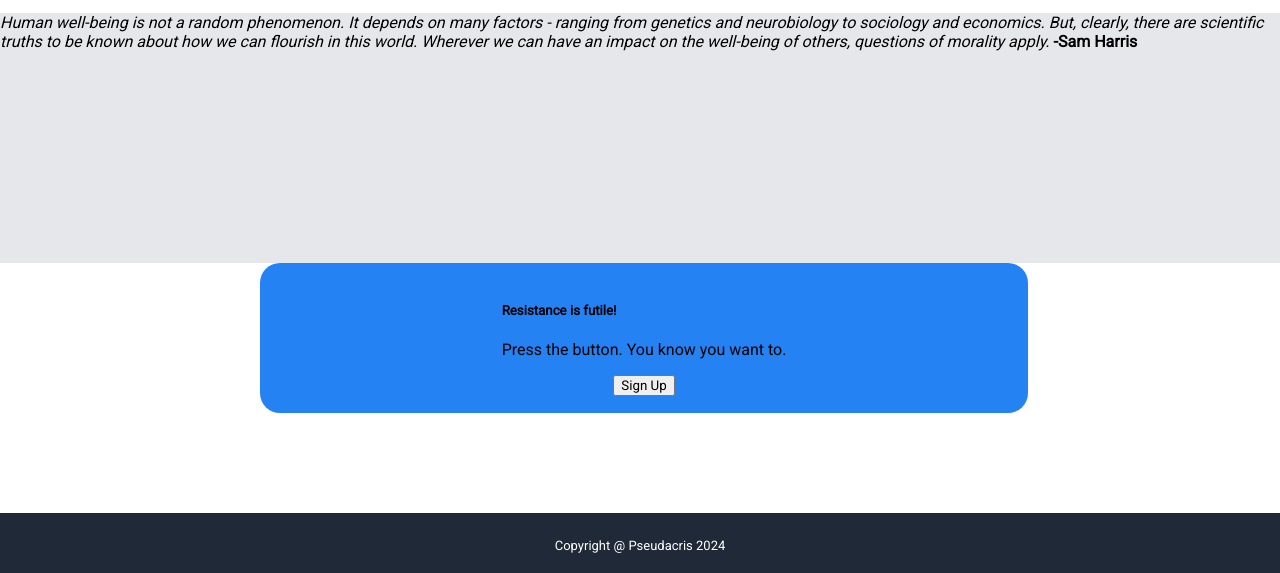
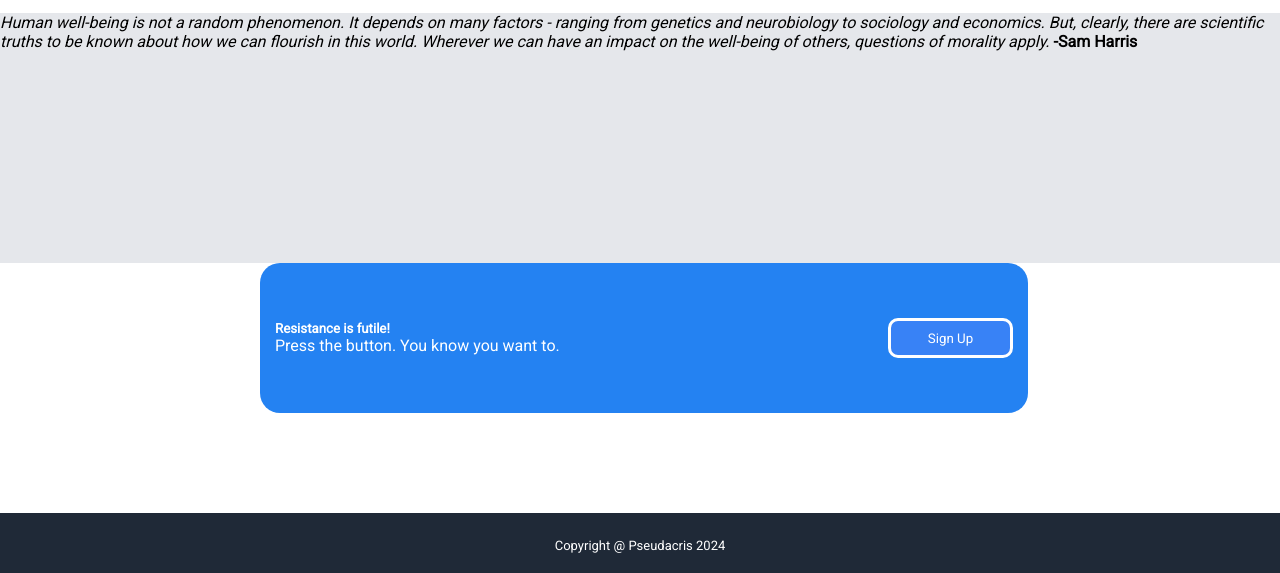
Before and after one commit to pseudacris/landingpage, a plain HTML site: page index.html in a window 1280 px wide. Shown: the part 844-1417 px from the top of the page. Drawn offline with Linux system fonts and the light colour scheme.

Commit message:
Arrange and style call to action elements
Change color of button text and border. Add
padding on the left and right of the text and
button.

```diff
--- a/style.css
+++ b/style.css
@@ -155,20 +155,38 @@ figcaption {
 
 .bluebox {
     display: flex;
-    flex-direction: column;
+    flex-direction: row;
     align-items: center;
-    justify-content: center;
+    justify-content: space-between;
+    padding-left: 15px;
+    padding-right: 15px;
     width: 60%;
     height: 150px;
     margin-left: 260px;
     background-color: #2482f2;
     border-radius: 20px;
+    gap: 2em;
 
 }
 
 .babyblue {
     display: block;
-    justify-content: center;
+    /* justify-content: center; */
+
+}
+
+.babyblue h5, .babyblue p {
+    margin: 0;
+    color: #fff;
+}
+
+.bluebox button {
+    width: 125px;
+    height: 40px;
+    background-color: #3882f6;
+    color: #fff;
+    border: 3px solid white;
+    border-radius: 10px;
 }
 
 footer p {
```
